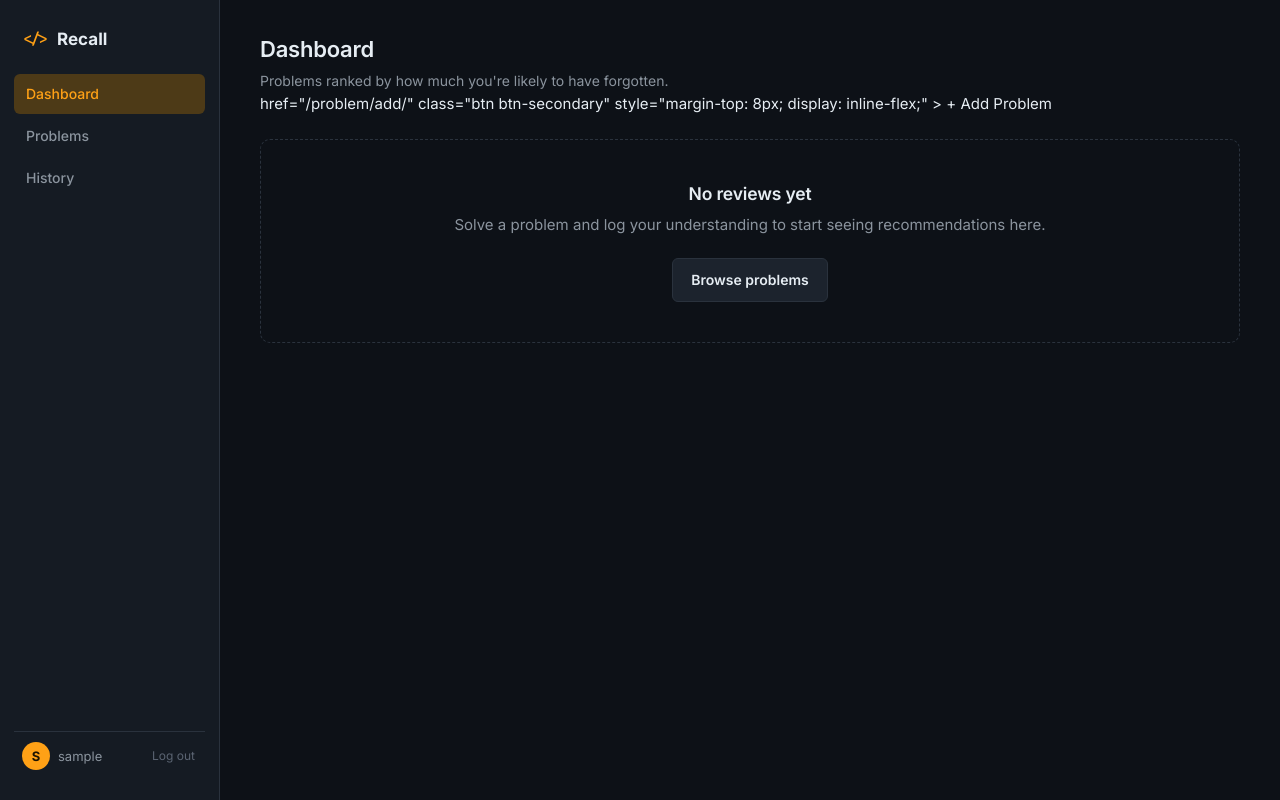
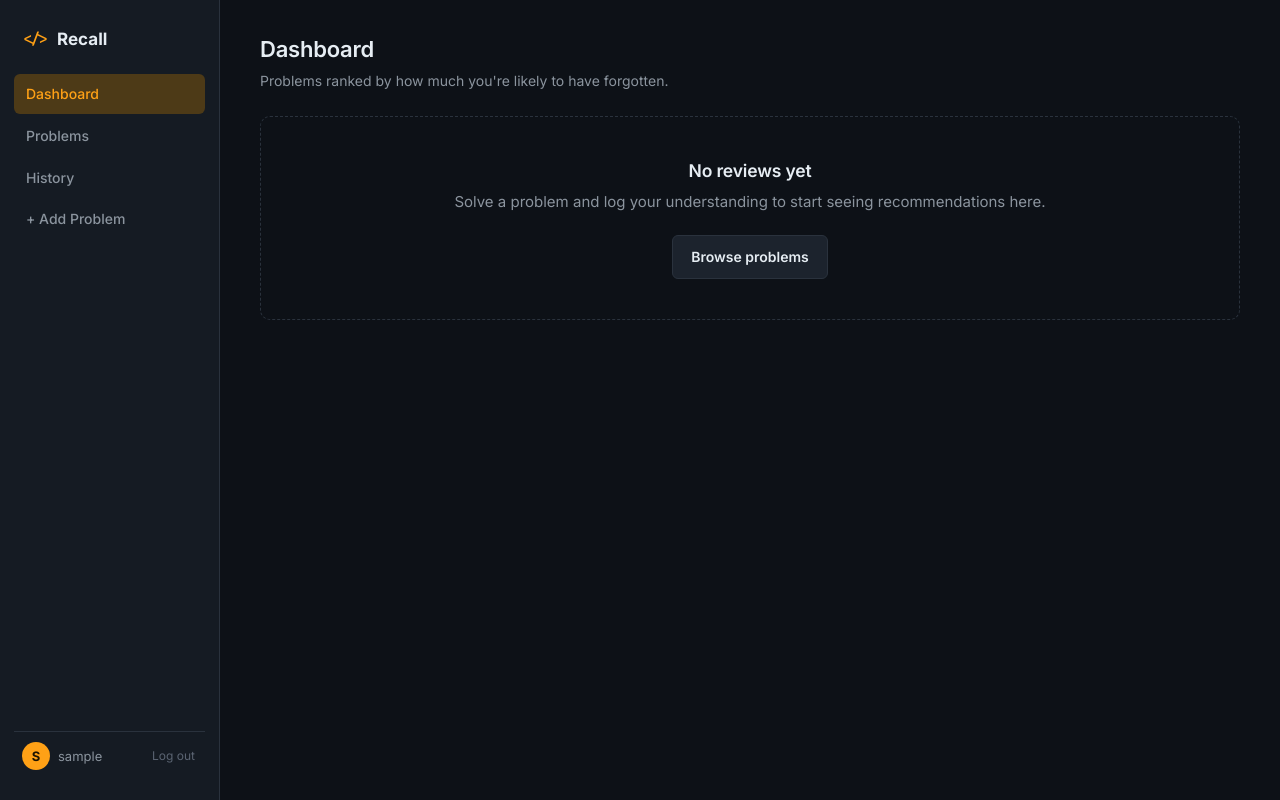
Before and after one commit to DixT-180/LeetCodeRecall, a Django app: page / in a window 1280 px wide. Run offline with Django 5.2, Linux system fonts and the light colour scheme; the visitor is signed in with stand-in values (Sample User, id 1); data that the repository does not hold is empty.

Commit message:
add problem button added to navbar

```diff
--- a/recall_app/templates/recall_app/base.html
+++ b/recall_app/templates/recall_app/base.html
@@ -21,6 +21,7 @@
       <a href="{% url 'home' %}" class="nav-link {% if request.resolver_match.url_name == 'home' %}active{% endif %}">Dashboard</a>
       <a href="{% url 'home_problems' %}" class="nav-link {% if request.resolver_match.url_name == 'home_problems' or request.resolver_match.url_name == 'problem_detail' %}active{% endif %}">Problems</a>
       <a href="{% url 'review_history' %}" class="nav-link {% if request.resolver_match.url_name == 'review_history' %}active{% endif %}">History</a>
+      <a href="{% url 'add_problem' %}" class="nav-link {% if request.resolver_match.url_name == 'add_problem' %}active{% endif %}">+ Add Problem</a>
     </nav>
     <div class="user-chip">
       <span class="avatar">{{ user.username|slice:":1"|upper }}</span>
--- a/recall_app/templates/recall_app/home.html
+++ b/recall_app/templates/recall_app/home.html
@@ -10,11 +10,6 @@
     Problems ranked by how much you're likely to have forgotten.
   </p>
 
-  href="{% url 'add_problem' %}"
-  class="btn btn-secondary"
-  style="margin-top: 8px; display: inline-flex;"
->
-  + Add Problem
 </a>
 </div>
 
```
